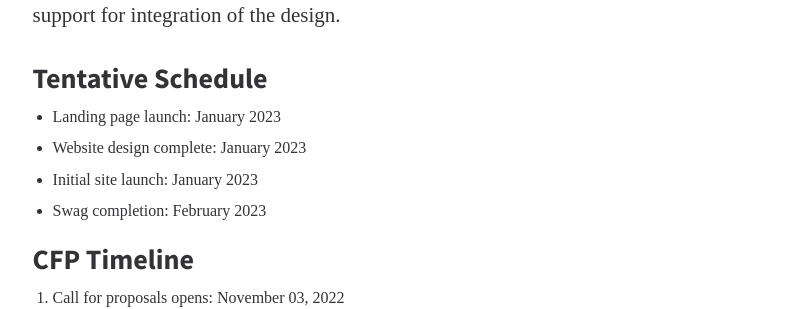
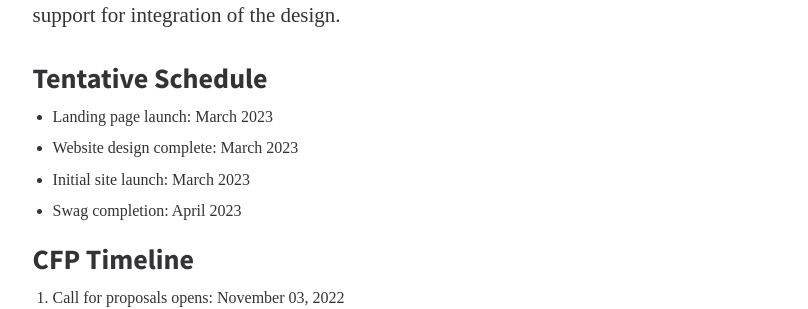
Before and after one commit to DEFNA/defna.org, a Jekyll site: the page built from _posts/2022-11-03-call-for-proposals-for-djangocon-2023-website.md, in a window 1280 px wide. Shown: the part 2582-2891 px from the top of the page, without its empty margins (233-1041 px from the left). Built offline with Jekyll 4.4.1, drawn with Linux system fonts in a browser that asks for light colours.

Commit message:
Update tenative schedule

```diff
--- a/_posts/2022-11-03-call-for-proposals-for-djangocon-2023-website.md
+++ b/_posts/2022-11-03-call-for-proposals-for-djangocon-2023-website.md
@@ -72,10 +72,10 @@ DjangoCon US organizers and open-source community members will provide additiona
 
 ## Tentative Schedule
 
-* Landing page launch: January 2023
-* Website design complete: January 2023
-* Initial site launch: January 2023
-* Swag completion: February 2023
+* Landing page launch: March 2023
+* Website design complete: March 2023
+* Initial site launch: March 2023
+* Swag completion: April 2023
 
 ## CFP Timeline
 
```
